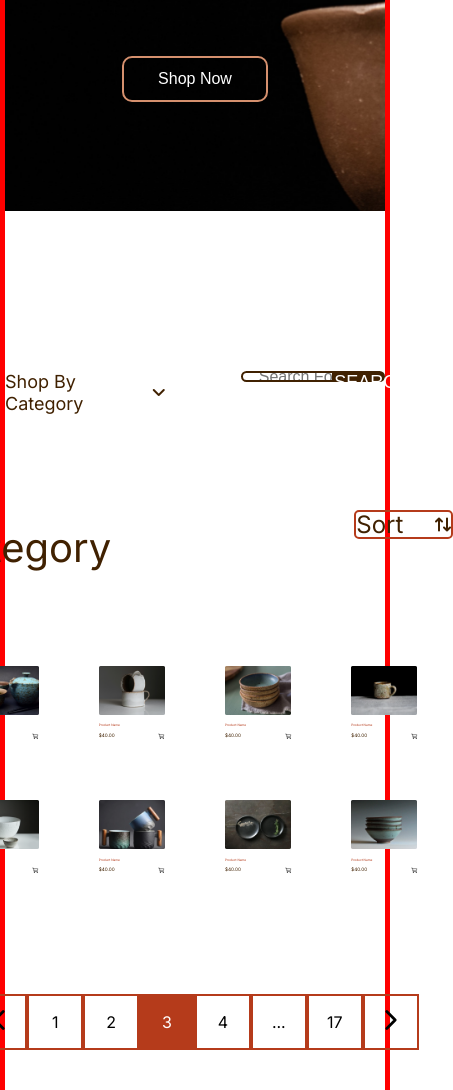
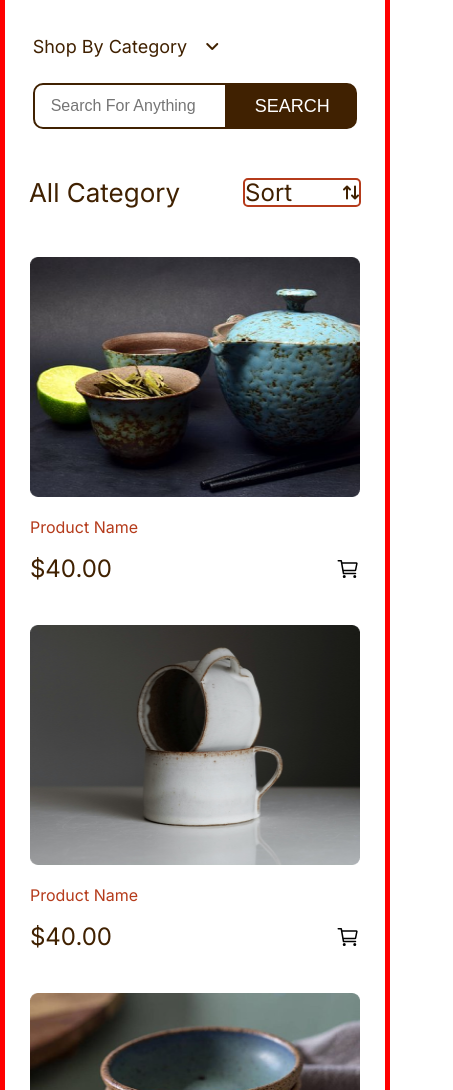
Before and after one commit to Gogagulua/final.project, a plain HTML site: page artworks.html in a window 390 px wide. Shown: the part 354-1444 px from the top of the page, 453 px wide, since content can reach past the window. Drawn offline with nearby package versions, Linux system fonts and the light colour scheme.

Commit message:
add page 2 responsive

```diff
--- a/css/media.css
+++ b/css/media.css
@@ -1,5 +1,3 @@
-/* FIRST PAGE  */
-
 @media (max-width: 1600px) {
   .section_4_div {
     gap: 50px;
@@ -64,6 +62,59 @@
     display: flex;
 
     flex-direction: column;
+  }
+
+  /* PAGE 2 */
+
+  .shop_cards_1 .lite_cards:nth-child(4) {
+    display: none;
+  }
+  .shop_cards_1 .lite_cards:last-child {
+    display: none;
+  }
+
+  .artwork_section_2 {
+    padding: 80px 0;
+  }
+  .search_div {
+    flex-direction: column;
+    row-gap: 25px;
+  }
+  .search_input {
+    width: 310px;
+    height: 5vw;
+  }
+  .search_button {
+    width: 140px;
+    height: 5vw;
+  }
+  .sort_div {
+    gap: 30.4vw;
+  }
+  .shop_cards_1 {
+    grid-template-columns: 1fr 1fr;
+    gap: 95px;
+  }
+
+  .lite_cards img {
+    width: 290px;
+    height: 200px;
+  }
+  .name_p {
+    font-size: 16px;
+
+    margin-top: 24px;
+    margin-bottom: 28px;
+  }
+  .price_div {
+    gap: 183px;
+  }
+  .price_div p {
+    font-size: 24px;
+  }
+  .lite_cards ion-icon {
+    width: 24px;
+    height: 24px;
   }
 }
 
@@ -184,6 +235,58 @@
   }
 }
 
+@media (max-width: 750px) {
+  .artwork_section_1 {
+    height: 320px;
+  }
+  .art_sect_div1 h2 {
+    font-size: 6.7vw;
+  }
+  .art_sect_div1 {
+    row-gap: 25px;
+    padding-top: 150px;
+  }
+  .shop_cards_1 .lite_cards:nth-child(5) {
+    display: none;
+  }
+  .shop_cards_1 .lite_cards:nth-child(6) {
+    display: none;
+  }
+  .shop_cards_1 .lite_cards:nth-child(7) {
+    display: none;
+  }
+  .artwork_section_2 {
+    padding: 65px 10px;
+  }
+  .search_button {
+    height: 7.7vw;
+    width: 22.33vw;
+  }
+  .search_input {
+    width: 39.92vw;
+    height: 7.7vw;
+  }
+  .sort_div {
+    margin: 40px 0;
+    gap: 135px;
+  }
+  .sort_div h3 {
+    font-size: 4.66vw;
+  }
+
+  .shop_cards_1 {
+    display: flex;
+    flex-direction: column;
+  }
+  .lite_cards img {
+    width: 366px;
+    height: 240px;
+  }
+  .price_div {
+    gap: 260px;
+  }
+}
+
 @media (max-width: 569px) {
   .section_1 {
     height: 400px;
@@ -298,6 +401,66 @@
   .article_1 h5 {
     width: 82%;
   }
+  /* PAGE 2 */
+
+  .artwork_section_1 {
+    background-image: url(../photos/Rectangle\ 110.png);
+  }
+
+  .search_input {
+    width: 42.92vw;
+    height: 11.67vw;
+  }
+
+  .search_button {
+    width: 33.33vw;
+    height: 11.67vw;
+  }
+
+  .sort_div {
+    gap: 63px;
+  }
+
+  .sort_div h3 {
+    font-size: 6.67vw;
+  }
+  .shop_cards_1 {
+    row-gap: 44px;
+  }
+  .lite_cards img {
+    height: 240px;
+    width: 100%;
+  }
+  .price_div {
+    display: inherit;
+  }
+  .price_div p {
+    display: inline-block;
+    margin-right: 56.3vw;
+    vertical-align: middle;
+  }
+  .lite_cards ion-icon {
+    vertical-align: middle;
+  }
+
+  .main_div {
+    width: 54vw;
+    height: 6.7vw;
+    margin-top: 48px;
+  }
+  .main_div div {
+    width: 32px;
+    height: 32px;
+  }
+  .main_div ion-icon {
+    font-size: 4.2vw;
+  }
+}
+
+@media (max-width: 395px) {
+  .search_input {
+    width: 49.92vw;
+  }
 }
 
 @media (max-width: 360px) {
@@ -308,4 +471,16 @@
   .section_2_div p {
     width: 98%;
   }
+
+  /* PAGE 2 */
+  .search_input {
+    width: 53.92vw;
+    height: 14vw;
+  }
+  .search_button {
+    height: 14vw;
+  }
+  .sort_div h3 {
+    text-align: center;
+  }
 }
--- a/css/style.css
+++ b/css/style.css
@@ -188,6 +188,7 @@ span {
   line-height: 22px;
   transform: translateX(-400px);
   transition: 0.5s linear;
+  z-index: 1;
 
   color: #ffffff;
   flex-direction: column;
@@ -554,7 +555,12 @@ footer {
   background-image: url(../photos/Rectangle\ 107.png);
   background-repeat: no-repeat;
   background-size: cover;
+  background-position: center;
   height: 560px;
+}
+
+.artwork_section_1 .menu_bar {
+  top: 16.3%;
 }
 
 .art_sect_div1 h2 {
@@ -691,7 +697,7 @@ footer {
 
 .lite_cards {
   width: 100%;
-  height: 19vw;
+  /* height: 19vw; */
   /* border: 2px solid darkorange; */
 }
 
```
Also changed, not shown: contact.html (+1 -1 lines), photos/Rectangle 110.png (added).
